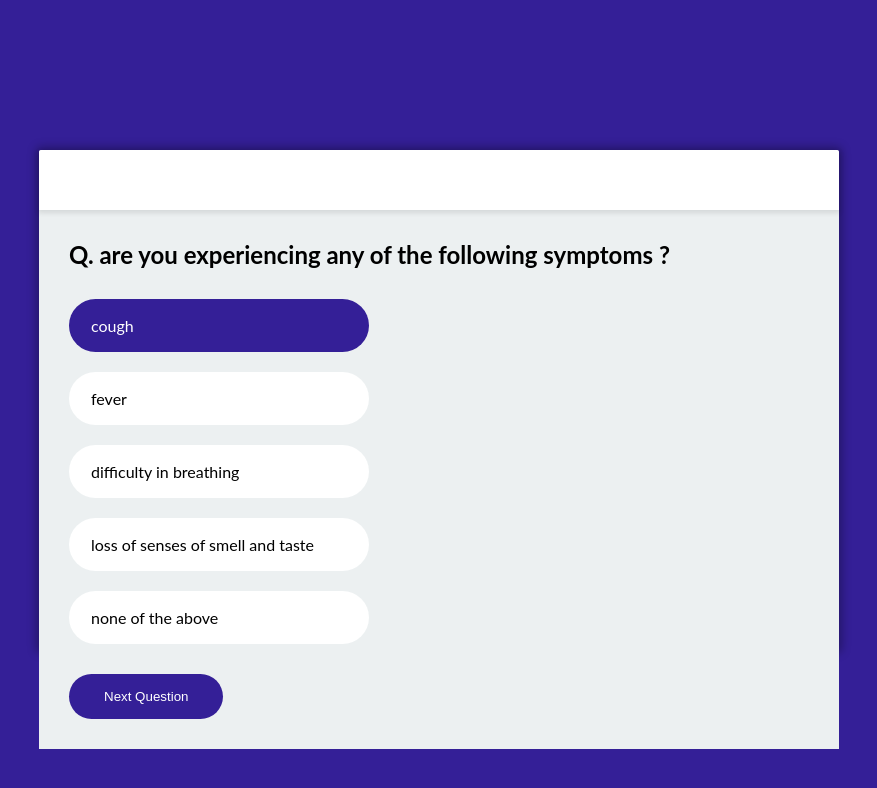
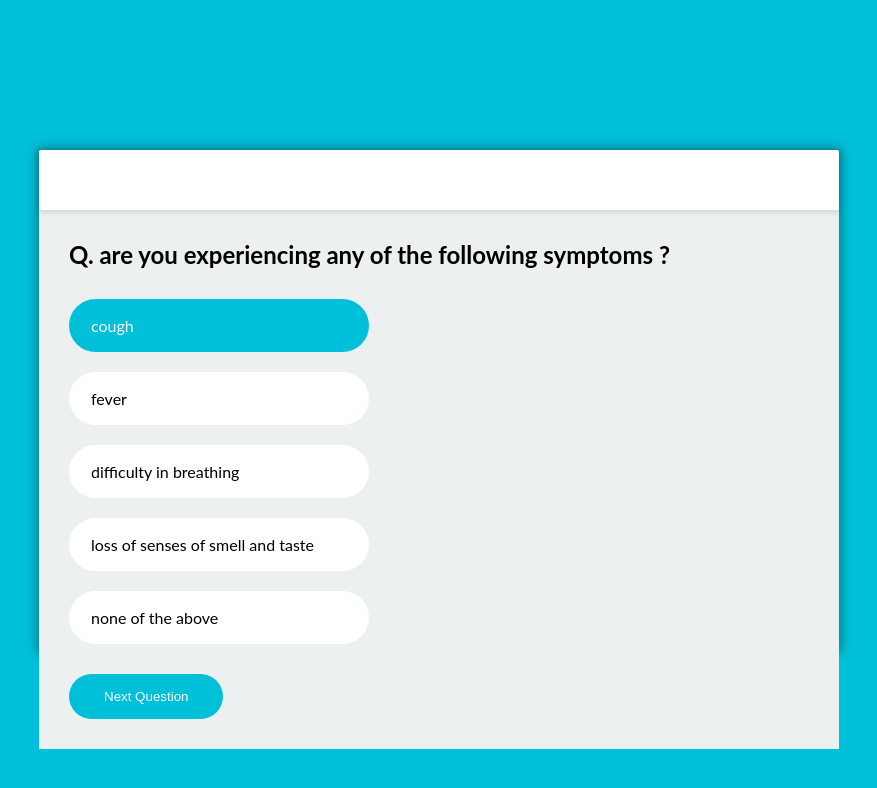
Before and after one commit to lulz-sec-18/Covid_self_assesment, a plain HTML site: page quiz.html in a window 1280 px wide. Both pictures are taken after a click on the item "cough". Shown: the whole page, without its empty margins (201-1078 px from the left). Drawn offline with Linux system fonts and the light colour scheme.

Commit message:
Update style.css

```diff
--- a/dist/css/style.css
+++ b/dist/css/style.css
@@ -12,7 +12,7 @@ body {
   align-items: center;
   width: 100vw;
   height: 100vh;
-  background-color: #341f97;
+  background-color: #00bfd8;
 }
 
 .welcome_text {
@@ -44,7 +44,7 @@ body {
   border: none;
   border-radius: 100px;
   background-color: #fff;
-  color: #341f97;
+  color: #00bfd8;
   font-size: 22px;
   transition: 0.4s all;
 }
@@ -107,17 +107,17 @@ body {
 .option:hover {
   cursor: pointer;
   /* background-color: rgba(255, 255, 255, 0.1); */
-  border: 2px solid #341f97;
-  color: #341f97;
+  border: 2px solid#00bfd8;
+  color:#00bfd8;
 }
 .option.active {
-  background-color: #341f97;
+  background-color:#00bfd8;
   color: #fff;
 }
 .btn-next {
   border: none;
   padding: 15px 35px;
-  background-color: #341f97;
+  background-color:#00bfd8;
   color: #fff;
   border-radius: 27px;
   transition: 0.4s all;
@@ -126,7 +126,7 @@ body {
 .btn-next:hover {
   cursor: pointer;
   background-color: #fff;
-  color: #341f97;
+  color:#00bfd8;
   box-shadow: 0px 0px 10px 1px rgba(0, 0, 0, 0.1);
 }
 
```
